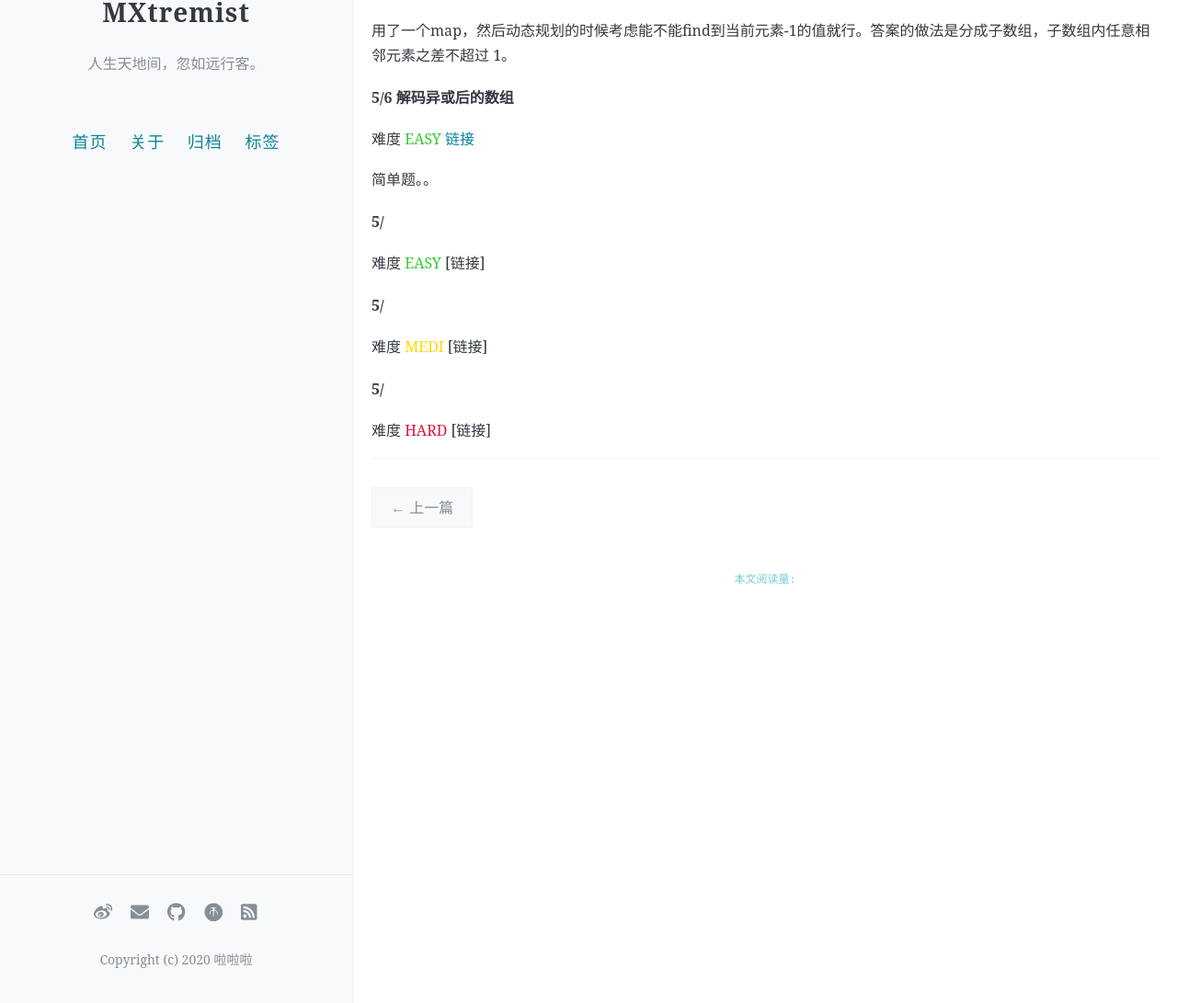
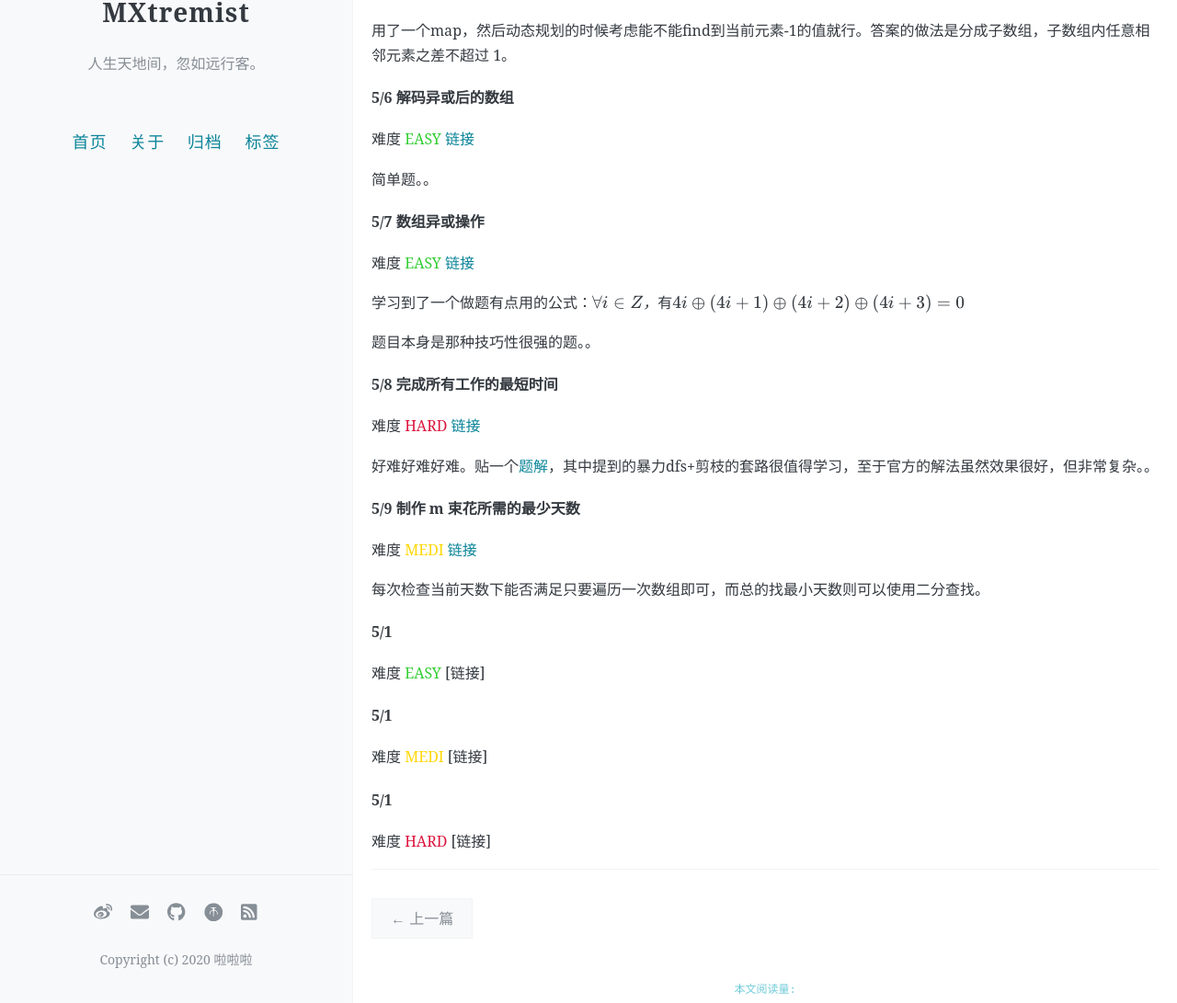
Before and after one commit to MXtremist/mxtremist.github.io, a Jekyll site: the page built from _posts/2021-05-01-leetcode202105.md, in a window 1280 px wide and 1400 px high, scrolled down 649 px. Shown: the part 309-1400 px from the top of the window at 92% size. Built offline with Jekyll 4.4.1, drawn with Linux system fonts in a browser that asks for light colours; formulas are drawn with MathJax 3; comment, search, counter and statistics services are not loaded.

Commit message:
Update 2021-05-01-leetcode202105.md

```diff
--- a/_posts/2021-05-01-leetcode202105.md
+++ b/_posts/2021-05-01-leetcode202105.md
@@ -69,14 +69,40 @@ comments: true
 
 
 
-##### 5/
+##### 5/7 数组异或操作
+
+难度 <font color="Limegreen">EASY</font>	[链接](https://leetcode-cn.com/problems/xor-operation-in-an-array/)
+
+学习到了一个做题有点用的公式：$\forall i \in Z，有 4i \oplus (4i+1) \oplus (4i+2) \oplus (4i+3) = 0$
+
+题目本身是那种技巧性很强的题。。
+
+
+
+##### 5/8 完成所有工作的最短时间
+
+难度 <font color="Crimson">HARD</font>	[链接](https://leetcode-cn.com/problems/find-minimum-time-to-finish-all-jobs/)
+
+好难好难好难。贴一个[题解](https://leetcode-cn.com/problems/find-minimum-time-to-finish-all-jobs/solution/gong-shui-san-xie-yi-ti-shuang-jie-jian-4epdd/)，其中提到的暴力dfs+剪枝的套路很值得学习，至于官方的解法虽然效果很好，但非常复杂。。
+
+
+
+##### 5/9 制作 m 束花所需的最少天数
+
+难度 <font color="Gold">MEDI</font>	[链接](https://leetcode-cn.com/problems/minimum-number-of-days-to-make-m-bouquets/)
+
+每次检查当前天数下能否满足只要遍历一次数组即可，而总的找最小天数则可以使用二分查找。
+
+
+
+##### 5/1
 
 难度 <font color="Limegreen">EASY</font>	[链接]
 
-##### 5/
+##### 5/1
 
 难度 <font color="Gold">MEDI</font>	[链接]
 
-##### 5/
+##### 5/1
 
 难度 <font color="Crimson">HARD</font>	[链接]
```
